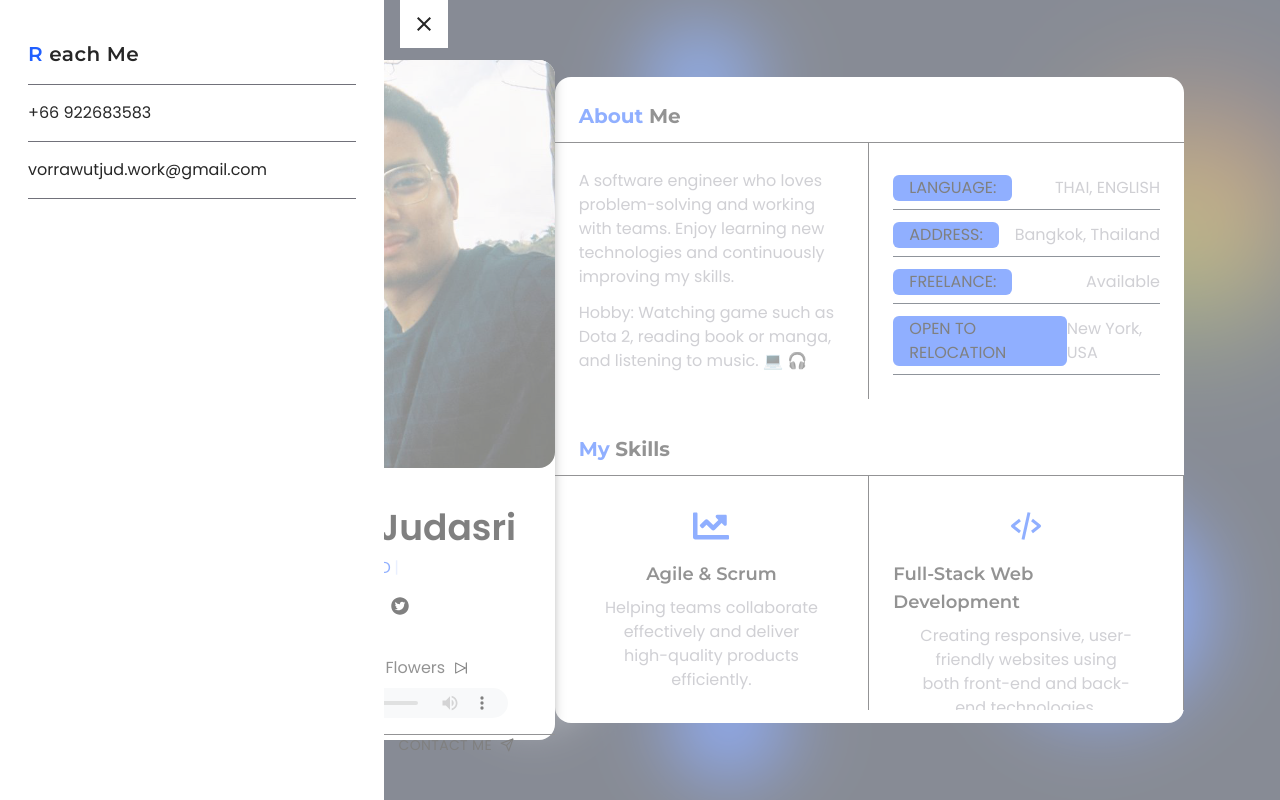
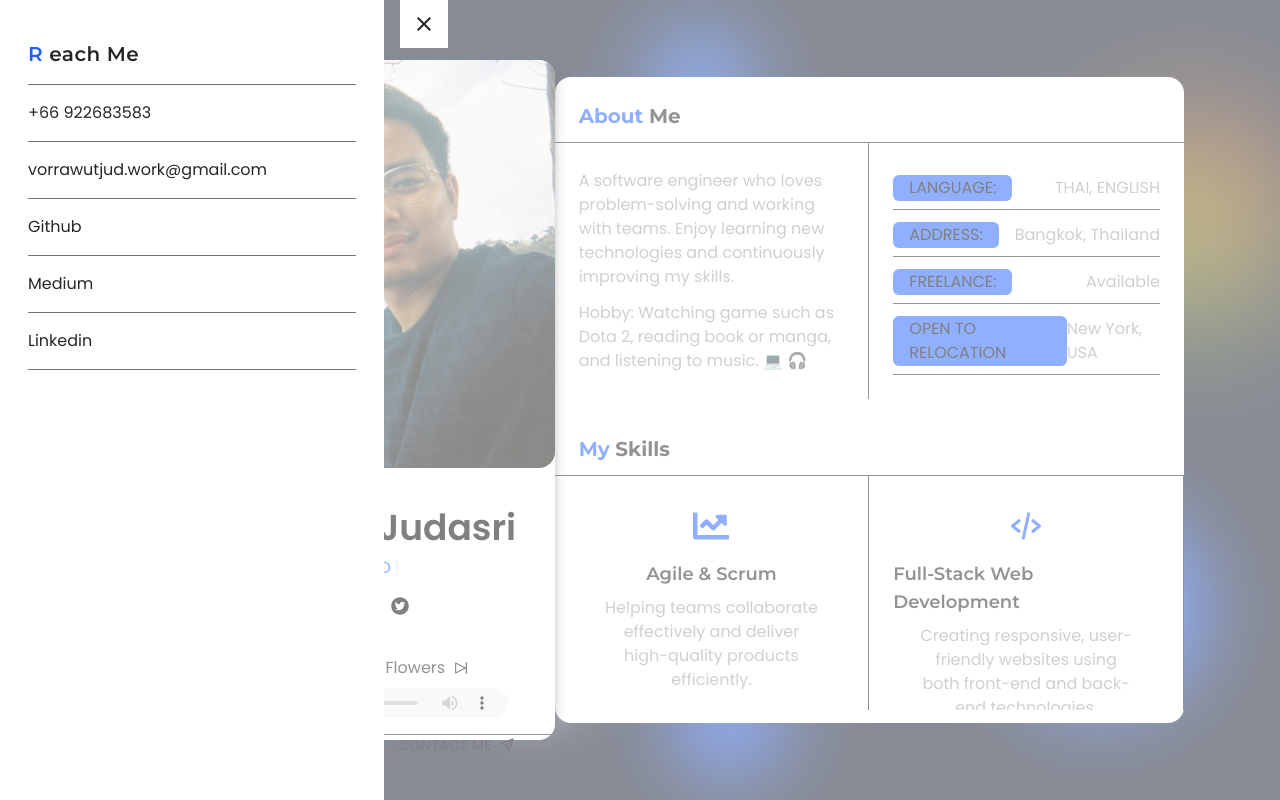
Before and after one commit to vorrawut/vorrawut.github.io, a React (Create React App) app: page / in a window 1280 px wide. Both pictures are taken after a click on the element 128 px from the left and 131 px from the top of the page. Built offline with nearby package versions, Linux system fonts and the light colour scheme.

Commit message:
Add more contact point

```diff
--- a/src/components/home/sidenav/Sidenav.js
+++ b/src/components/home/sidenav/Sidenav.js
@@ -6,33 +6,28 @@ const Sidenav = () => {
   const { getNormalLightText } = useTheme()
   return (
     <div className='px-7 py-4'>
-      {/*<SidenavTitle title='M' subTitle='enu' />*/}
-      {/*<ul>*/}
-      {/*  <li className='sidenavLi'>Blog Page</li>*/}
-      {/*  <li className='sidenavLi'>Portfolio Page</li>*/}
-      {/*</ul>*/}
-      {/*<SidenavTitle title='P' subTitle='rojects' />*/}
-      {/*<ul>*/}
-      {/*  <li className='sidenavLi'>Web Development</li>*/}
-      {/*  <li className='sidenavLi'>E-commerce</li>*/}
-      {/*  <li className='sidenavLi'>Chatting Applications</li>*/}
-      {/*  <li className='sidenavLi'>Portfolio Websites</li>*/}
-      {/*  <li className='sidenavLi'>Backend Setup</li>*/}
-      {/*  <li className='sidenavLi'>Amazon Clone</li>*/}
-      {/*</ul>*/}
-      {/*<SidenavTitle title='L' subTitle='atest Posts' />*/}
-      {/*<ul>*/}
-      {/*  <li className='sidenavLi'>UI & UX Conference at Lviv 2022</li>*/}
-      {/*  <li className='sidenavLi'>How to become a creative designer</li>*/}
-      {/*  <li className='sidenavLi'>Designers thoughts about mobile UI templates</li>*/}
-      {/*  <li className='sidenavLi'>Designer Conference at Florida, USA 2020</li>*/}
-      {/*</ul>*/}
       <SidenavTitle title='R' subTitle='each Me' />
       <ul>
         <li className={`sidenavLi ${getNormalLightText}`}>+66 922683583</li>
-        <li className={`sidenavLi ${getNormalLightText}`}>vorrawutjud.work@gmail.com</li>
+        <li className={`sidenavLi ${getNormalLightText}`}>
+          <a href='mailto:vorrawutjud.work@gmail.com'>vorrawutjud.work@gmail.com</a>
+        </li>
+        <li className={`sidenavLi ${getNormalLightText}`}>
+          <a href='https://github.com/vorrawut' target='_blank' rel='noopener noreferrer'>
+            Github
+          </a>
+        </li>
+        <li className={`sidenavLi ${getNormalLightText}`}>
+          <a href='https://medium.com/@vortj' target='_blank' rel='noopener noreferrer'>
+            Medium
+          </a>
+        </li>
+        <li className={`sidenavLi ${getNormalLightText}`}>
+          <a href='https://www.linkedin.com/in/vorrawut-judasri-b10663ba' target='_blank' rel='noopener noreferrer'>
+            Linkedin
+          </a>
+        </li>
       </ul>
-      {/*<MusicPlayer />*/}
     </div>
   )
 }
```
